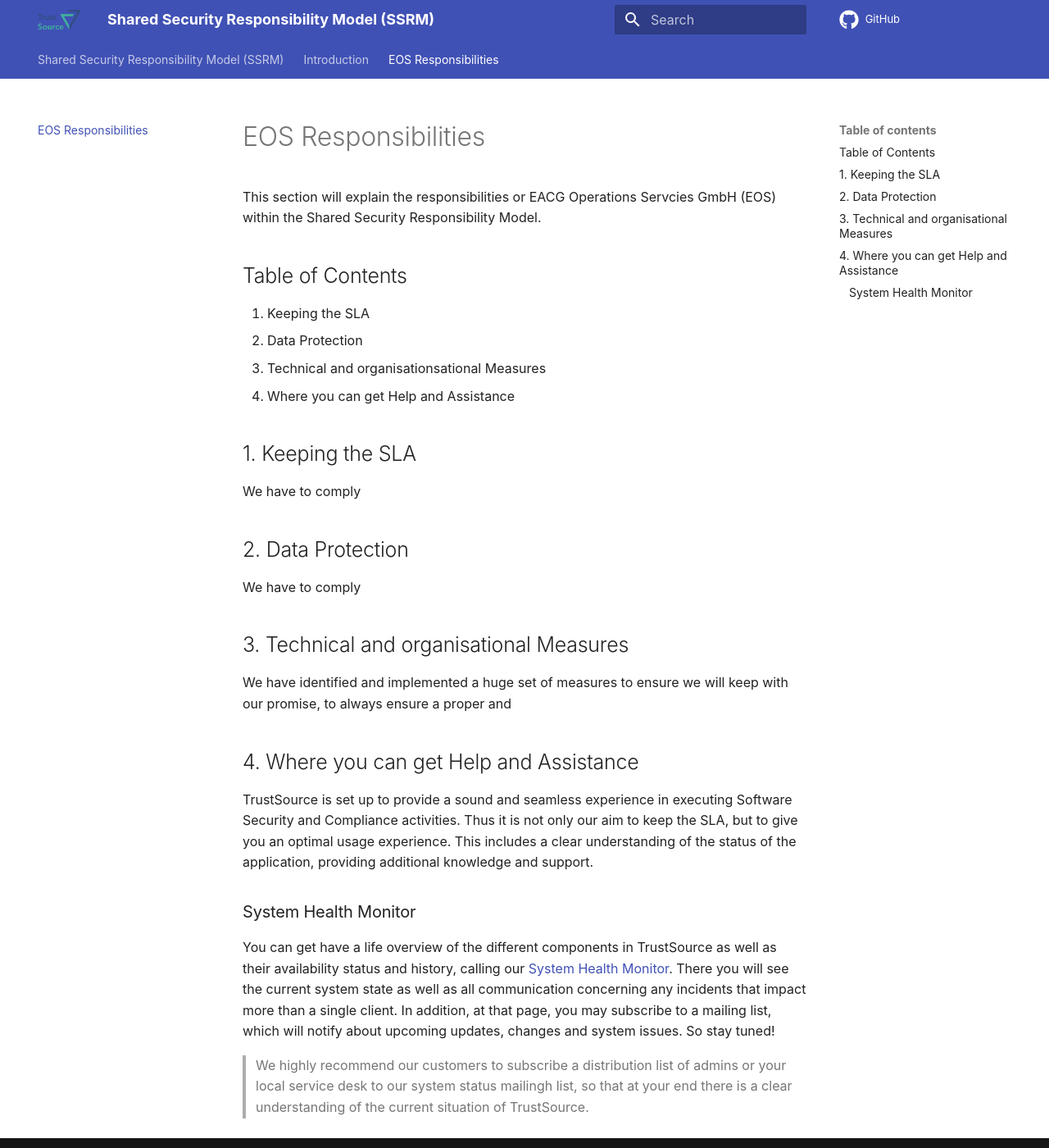
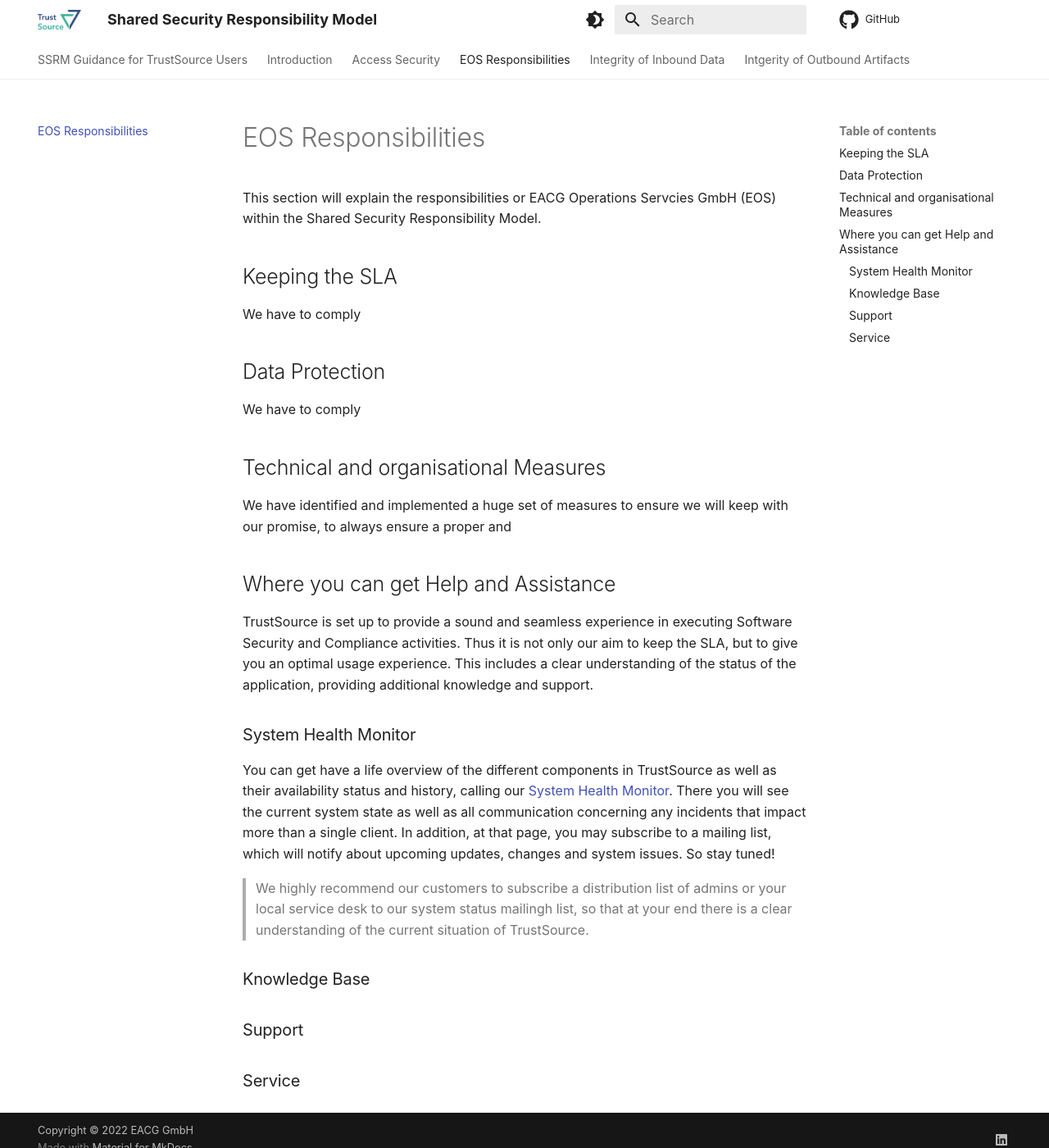
Before and after one commit to TrustSource/SSRM, an MkDocs documentation site: the page built from docs/eos.md, in a window 1280 px wide and 1400 px high. Shown: the whole window at 82% size. Built offline with MkDocs 1.6.1 and Material for MkDocs 9.7.7, drawn with Linux system fonts in a browser that asks for light colours; comment, search, counter and statistics services are not loaded.

```diff
--- a/docs/eos.md
+++ b/docs/eos.md
@@ -2,26 +2,19 @@
 
 This section will explain the responsibilities or EACG Operations Servcies GmbH (EOS) within the Shared Security Responsibility Model.
 
-## Table of Contents
-
-1. Keeping the SLA
-2. Data Protection
-3. Technical and organisationsational Measures
-4. Where you can get Help and Assistance
-
-## 1. Keeping the SLA
+## Keeping the SLA
 
 We have to comply
 
-## 2. Data Protection
+## Data Protection
 
 We have to comply
 
-## 3. Technical and organisational Measures
+## Technical and organisational Measures
 
 We have identified and implemented a huge set of measures to ensure we will keep with our promise, to always ensure a proper and
 
-## 4. Where you can get Help and Assistance
+## Where you can get Help and Assistance
 
 TrustSource is set up to provide a sound and seamless experience in executing Software Security and Compliance activities. Thus it is not only our aim to keep the SLA, but to give you an optimal usage experience. This includes a clear understanding of the status of the application, providing additional knowledge and support.
 
@@ -31,3 +24,11 @@ You can get have a life overview of the different components in TrustSource as w
 In addition, at that page, you may subscribe to a mailing list, which will notify about upcoming updates, changes and system issues. So stay tuned!
 
 > We highly recommend our customers to subscribe a distribution list of admins or your local service desk to our system status mailingh list, so that at your end there is a clear understanding of the current situation of TrustSource.
+
+### Knowledge Base
+
+
+### Support
+
+
+### Service
--- a/mkdocs.yml
+++ b/mkdocs.yml
@@ -1,8 +1,35 @@
-site_name: Shared Security Responsibility Model (SSRM)
+
+# Project
+site_name: Shared Security Responsibility Model
+site_url: https://trustsource.github.io/SSRM
+site_description: >-
+  Provides a static site that introduces the TrustSource Guide to the shared Security Repsonsibility Model for the TrustSource Servcie.
+
+# Repository
 repo_url: https://github.com/trustsource/SSRM
 edit_uri: ""    # prevents the edit button to link into URL
+
+# Copyright
+copyright: Copyright &copy; 2022 EACG GmbH
+
+
 theme:
   name: material
+  palette:
+    # Palette toggle for light mode
+    - scheme: default
+      primary: white
+      accent: teal
+      toggle:
+        icon: material/brightness-4
+        name: Switch to dark mode
+    # Palette toggle for dark mode
+    - scheme: slate
+      primary: indigo
+      accent: indigo
+      toggle:
+        icon: material/brightness-7
+        name: Switch to light mode
   font: false # set false, to comply with data privacy (google fonts)
   #  text: Open Sans
   #  code: Courier
@@ -16,9 +43,11 @@ theme:
     - navigation.tabs
     # - navigation.expand
     - navigatin.top
+    - content.tooltips
     # - header.autohide
-  extra_css:
-    - assets/stylesheet.css
+    - search.highlight
+    - search.share
+    - toc.follow
 
 extra:
   homepage: https://www.trustsource.io
@@ -34,9 +63,12 @@ extra:
       - accept
       - manage
       - reject
+  #version:
+  #  provider: mike
+  #  default: stable
   analytics:
-    provider: google
-    property: G-xxx
+    #provider: google
+    #property: G-xxx
     feedback:
       title: Was this page helpful?
       ratings:
@@ -55,8 +87,3 @@ extra:
     - icon: fontawesome/brands/linkedin
       link: https://linkedin.com/company/trustsource
       name: TrustSource @ Linkedin
-  #  plugins:
-#    - social
-#        cards: !ENV [CARDS, false]
-
-copyright: Copyright &copy; 2022 EACG GmbH
```
Also changed, not shown: CHANGELOG.md (added, +14 -0 lines), LICENSE.md (added, +7 -0 lines), README.md (added, +7 -0 lines), docs/access.md (added, +30 -0 lines), docs/inbound.md (added, +27 -0 lines), docs/index.md (+7 -9 lines), docs/outbound.md (added, +9 -0 lines), 1 other file.
